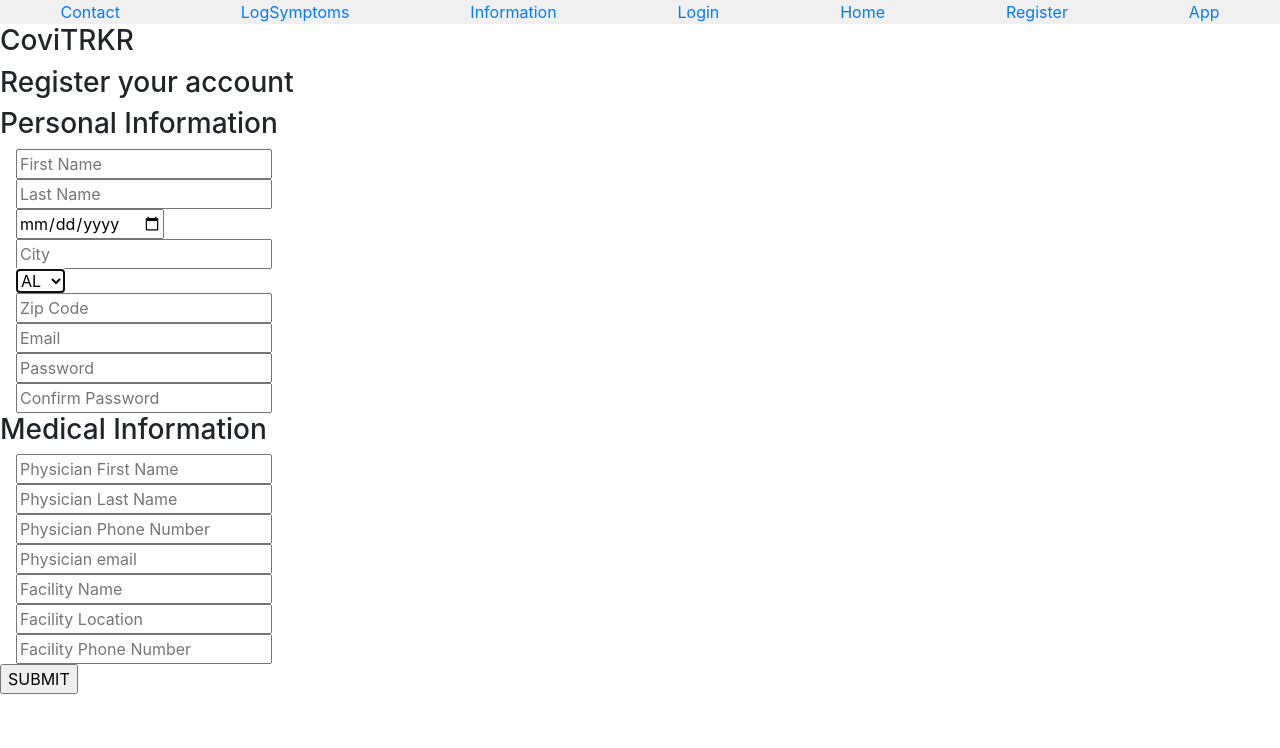
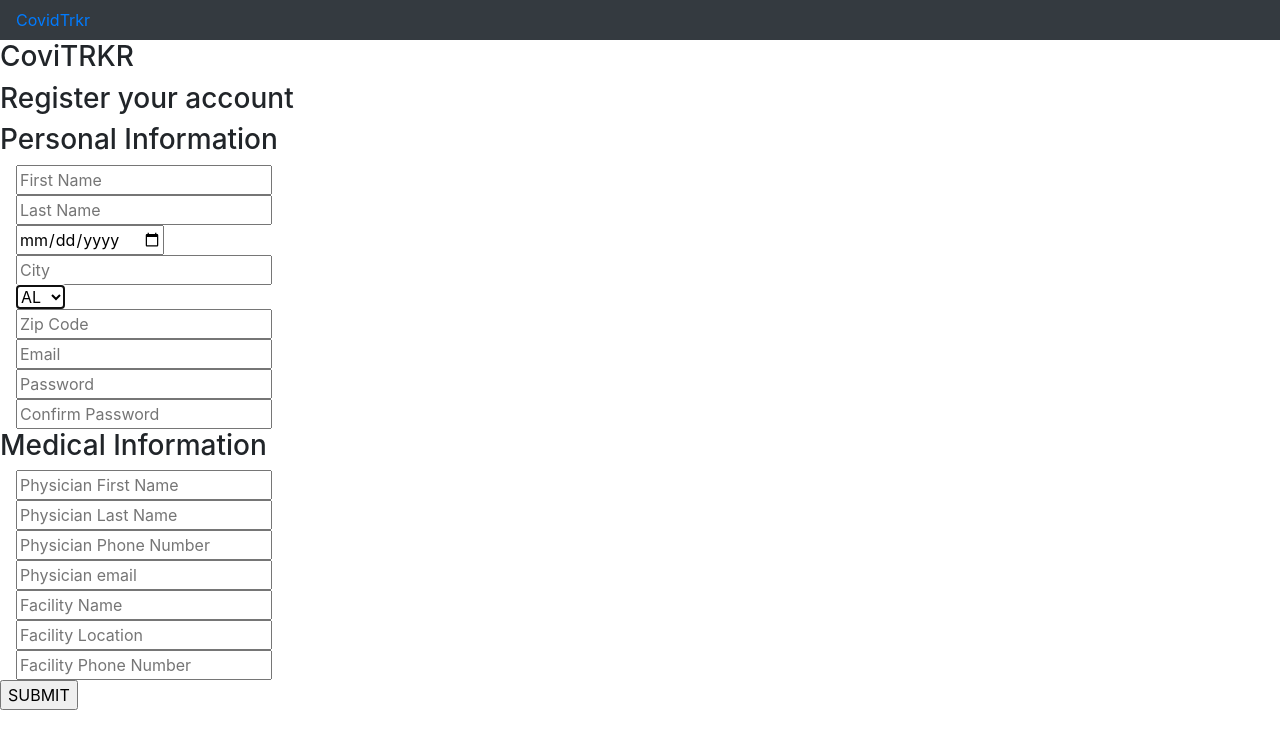
Before and after one commit to malhinha/COVID-tracker, a React app: page /register in a window 1280 px wide. Shown: the top 748 px of the page. Built offline with nearby package versions, Linux system fonts and the light colour scheme.

Commit message:
Removed extra navs - only one link available Saved token in variable in App page Brought all pages under App

```diff
--- a/public/index.html
+++ b/public/index.html
@@ -7,11 +7,11 @@
   <meta name="viewport" content="width=device-width, initial-scale=1">
   <link rel="stylesheet" href="/css/styles.css">
   <link rel="stylesheet" href="https://pro.fontawesome.com/releases/v5.10.0/css/all.css" integrity="sha384-AYmEC3Yw5cVb3ZcuHtOA93w35dYTsvhLPVnYs9eStHfGJvOvKxVfELGroGkvsg+p" crossorigin="anonymous"/>
-<link href="js/dist/vendors~App.style.00fdc2d0818c52fd5f75.css?0d313bb2df74caecd55e" rel="stylesheet"></head>
+<link href="js/dist/vendors~App.style.00fdc2d0818c52fd5f75.css?5fb7943a08b25ac5d8de" rel="stylesheet"></head>
 
 <body>
   <div id="app"></div>
 
-<script type="text/javascript" src="js/dist/vendors~App.ece744cbe07e25e68d38.js?0d313bb2df74caecd55e"></script><script type="text/javascript" src="js/dist/App.db586f2d3d342705949c.js?0d313bb2df74caecd55e"></script><script type="text/javascript" src="js/dist/main.9c581f7864b02165cf18.js?0d313bb2df74caecd55e"></script></body>
+<script type="text/javascript" src="js/dist/vendors~App.ece744cbe07e25e68d38.js?5fb7943a08b25ac5d8de"></script><script type="text/javascript" src="js/dist/App.fbd253b14f20e3276c05.js?5fb7943a08b25ac5d8de"></script><script type="text/javascript" src="js/dist/main.9c581f7864b02165cf18.js?5fb7943a08b25ac5d8de"></script></body>
 
 </html>
--- a/src/components/NavBar.js
+++ /dev/null
@@ -1,16 +0,0 @@
-import React from 'react';
-import { Link } from 'react-router-dom';
-
-const NavBar = props => {
-	return (
-		<nav className="NavBar">
-			{props.routes.map(({ key, path }) => (
-				<Link key={key} to={path}>
-					{key}
-				</Link>
-			))}
-		</nav>
-	);
-};
-
-export default NavBar;
--- a/src/components/header.js
+++ b/src/components/header.js
@@ -19,7 +19,7 @@ const Header = props => {
 
 	const handleLogout = () => {
 		localStorage.clear();
-		history.push('/login');
+		history.push('/');
 	};
 
 	return (
@@ -32,7 +32,7 @@ const Header = props => {
 				<div>
 					<h3>CoviTRKR</h3>
 					<p>Hello {window.localStorage.getItem('loggedInUser')}</p>
-					<Link to={`/login`}>
+					<Link to={`/`}>
 						<button onClick={handleLogout}>logout</button>
 					</Link>
 				</div>
--- a/src/components/registerinfo.js
+++ b/src/components/registerinfo.js
@@ -136,7 +136,7 @@ const RegisterInformation = props => {
 		} catch (error) {
 			console.error(error);
 		}
-		history.push('/login');
+		history.push('/');
 	};
 
 	return (
--- a/src/components/signIn.js
+++ b/src/components/signIn.js
@@ -8,7 +8,7 @@ import {
 } from 'react-router-dom';
 
 const SignIn = props => {
-	const [signin, setSignin] = useState([]);
+	const [signin, setSignin] = useState({});
 	const history = useHistory();
 	const handleChange = e => {
 		setSignin({ ...signin, [e.target.id]: e.target.value });
@@ -25,7 +25,6 @@ const SignIn = props => {
 				body: JSON.stringify(signin)
 			});
 			const data = await response.json();
-			console.log(data);
 
 			if (data.message) {
 				alert(data.message);
@@ -36,7 +35,7 @@ const SignIn = props => {
 		} catch (error) {
 			console.error(error);
 		}
-		history.push('/home');
+		history.push('/');
 	};
 
 	return (
--- a/src/pages/App.js
+++ b/src/pages/App.js
@@ -1,5 +1,26 @@
-import React, { useState } from 'react';
+import React, { useState, useEffect } from 'react';
+import LogSymptoms from '../pages/LogSymptoms';
+import Information from '../pages/Information';
+import Register from '../pages/Register';
+import SignIn from '../components/signIn';
+import Header from '../components/header';
 
 export default function App(props) {
-	return <div className="AppPage">This is the {props.page} page</div>;
+	let token = '';
+
+	useEffect(() => {
+		token = window.localStorage.getItem('token');
+		console.log('Main page token = ' + token);
+	}, []);
+
+	return (
+		<div>
+			<>
+				<Header />
+				<SignIn />
+				<LogSymptoms />
+				<Information />
+			</>
+		</div>
+	);
 }
--- a/src/pages/Contact.js
+++ /dev/null
@@ -1,7 +0,0 @@
-import React, { useState } from 'react';
-import SignIn from '../components/signIn';
-import Header from '../components/header';
-
-export default function Contact(props) {
-	return <></>;
-}
--- a/src/pages/Home.js
+++ /dev/null
@@ -1,18 +0,0 @@
-import React, { useState } from 'react';
-import Header from '../components/header';
-import { BrowserRouter as Router, Route, Switch, Link } from 'react-router-dom';
-
-export default function Home(props) {
-	return (
-		<div>
-			<Header />
-			<Link to={`/logSymptoms`}>
-				<h3>Login Covid 19 Symptoms</h3>
-			</Link>
-
-			<Link to={`/information`}>
-				<h3>Information & Recommendations</h3>
-			</Link>
-		</div>
-	);
-}
--- a/src/pages/Information.js
+++ b/src/pages/Information.js
@@ -1,7 +1,9 @@
 import React, { useState } from 'react';
-import SignIn from '../components/signIn';
-import Header from '../components/header';
 
 export default function Contact(props) {
-	return <></>;
+	return (
+		<>
+			<h3>Information coming soon</h3>
+		</>
+	);
 }
--- a/src/router/index.js
+++ b/src/router/index.js
@@ -1,21 +1,27 @@
-import React from 'react';
-import NavBar from '../components/NavBar';
+import React, { useState } from 'react';
 import { BrowserRouter as Router, Route, Switch, Link } from 'react-router-dom';
-import routes from './routes';
+import App from '../pages/App';
+import Register from '../pages/Register';
+
 const AppRouter = () => {
 	return (
-		<Router>
-			<NavBar routes={routes} />
-			<Switch>
-				{routes.map(({ Component, key, path }) => (
-					<Route
-						key={key}
-						path={path}
-						component={() => <Component page={key} />}
-					></Route>
-				))}
-			</Switch>
-		</Router>
+		<div>
+			<Router>
+				<nav className="navbar navbar-dark bg-dark">
+					<Link className="link" to="/">
+						CovidTrkr
+					</Link>
+				</nav>
+				<Switch>
+					<Route exact path="/">
+						<App />
+					</Route>
+					<Route exact path="/register">
+						<Register />
+					</Route>
+				</Switch>
+			</Router>
+		</div>
 	);
 };
 
--- a/src/router/routes.js
+++ /dev/null
@@ -1,48 +0,0 @@
-import React from 'react';
-import App from '../pages/App';
-import Home from '../pages/Home';
-import Login from '../pages/Login';
-import LogSymptoms from '../pages/LogSymptoms';
-import Information from '../pages/Information';
-import Register from '../pages/Register';
-import Contact from '../pages/Contact';
-
-const routes = [
-	{
-		Component: Contact,
-		key: 'Contact',
-		path: '/contact'
-	},
-	{
-		Component: LogSymptoms,
-		key: 'LogSymptoms',
-		path: '/logSymptoms'
-	},
-	{
-		Component: Information,
-		key: 'Information',
-		path: '/information'
-	},
-	{
-		Component: Login,
-		key: 'Login',
-		path: '/login'
-	},
-	{
-		Component: Home,
-		key: 'Home',
-		path: '/home'
-	},
-	{
-		Component: Register,
-		key: 'Register',
-		path: '/register'
-	},
-	{
-		Component: App,
-		key: 'App',
-		path: '/'
-	}
-];
-
-export default routes;
```
